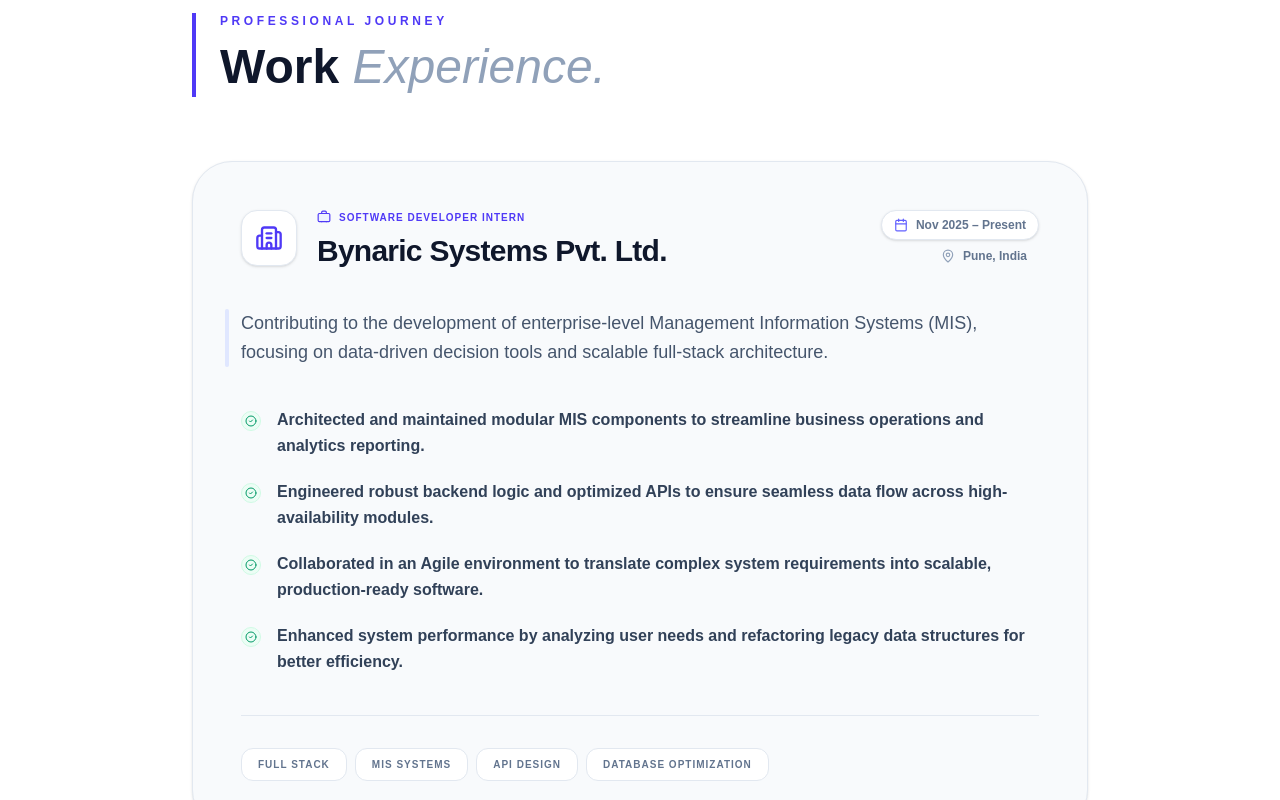
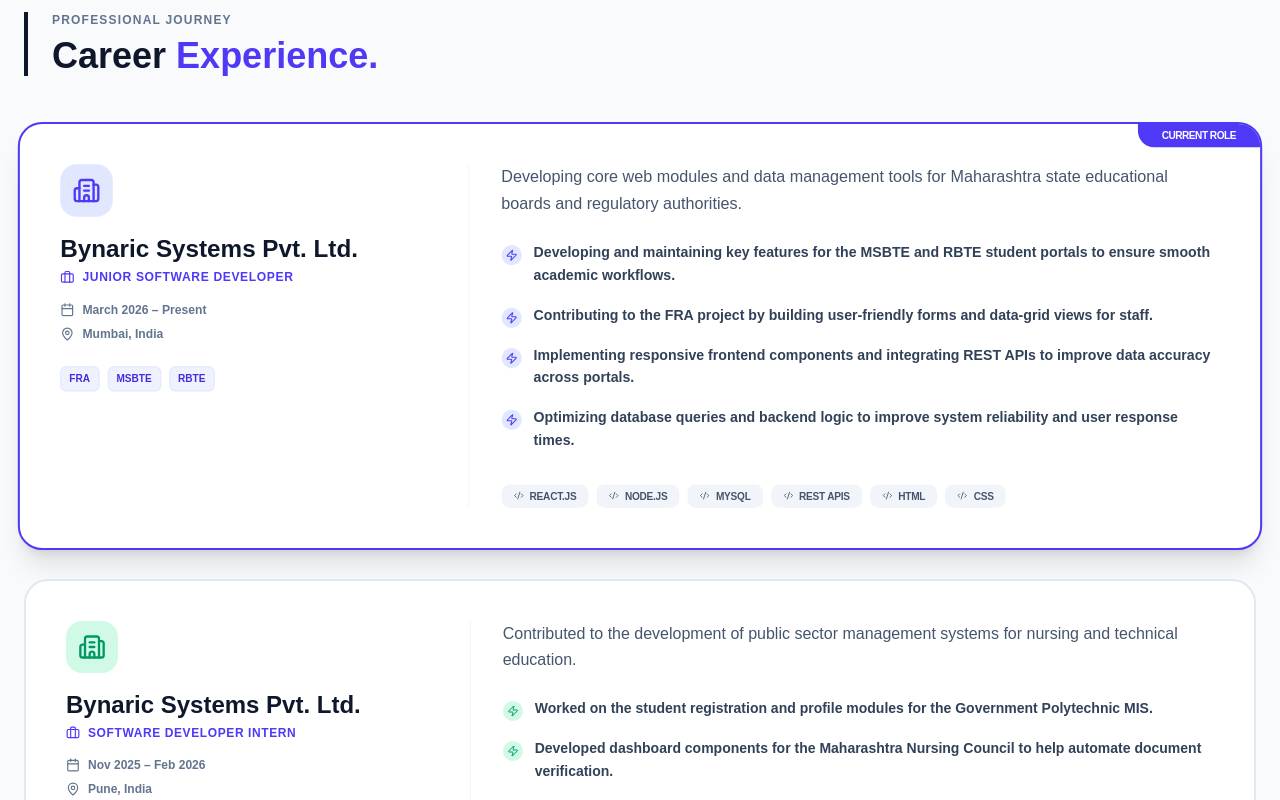
Before and after one commit to abhangakash/my-portfolio, a Next.js app: page / in a window 1280 px wide. Shown: the part 1980-2780 px from the top of the page. Built offline with nearby package versions, Linux system fonts and the light colour scheme.

Commit message:
professional experiance component updated

```diff
--- a/src/components/Experience.jsx
+++ b/src/components/Experience.jsx
@@ -1,106 +1,134 @@
 "use client";
 
 import { motion } from "framer-motion";
-import { Briefcase, Calendar, MapPin, CheckCircle2, Building2 } from "lucide-react";
+import { Briefcase, Calendar, MapPin, CheckCircle2, Building2, Code2, Zap } from "lucide-react";
 
 export default function Experience() {
   const experiences = [
     {
       company: "Bynaric Systems Pvt. Ltd.",
+      role: "Junior Software Developer",
+      type: "Full-time",
+      duration: "March 2026 – Present",
+      location: "Mumbai, India",
+      isCurrent: true,
+      color: "indigo",
+      projects: ["FRA", "MSBTE", "RBTE"],
+      description: "Developing core web modules and data management tools for Maharashtra state educational boards and regulatory authorities.",
+      achievements: [
+        "Developing and maintaining key features for the MSBTE and RBTE student portals to ensure smooth academic workflows.",
+        "Contributing to the FRA project by building user-friendly forms and data-grid views for staff.",
+        "Implementing responsive frontend components and integrating REST APIs to improve data accuracy across portals.",
+        "Optimizing database queries and backend logic to improve system reliability and user response times."
+      ],
+      skills: ["React.js", "Node.js", "MySQL", "REST APIs", "HTML", "CSS"]
+    },
+    {
+      company: "Bynaric Systems Pvt. Ltd.",
       role: "Software Developer Intern",
-      duration: "Nov 2025 – Present",
+      type: "Internship",
+      duration: "Nov 2025 – Feb 2026",
       location: "Pune, India",
-      description: "Contributing to the development of enterprise-level Management Information Systems (MIS), focusing on data-driven decision tools and scalable full-stack architecture.",
+      isCurrent: false,
+      color: "emerald",
+      projects: ["Polytechnic MIS", "Maharashtra Nursing Council"],
+      description: "Contributed to the development of public sector management systems for nursing and technical education.",
       achievements: [
-        "Architected and maintained modular MIS components to streamline business operations and analytics reporting.",
-        "Engineered robust backend logic and optimized APIs to ensure seamless data flow across high-availability modules.",
-        "Collaborated in an Agile environment to translate complex system requirements into scalable, production-ready software.",
-        "Enhanced system performance by analyzing user needs and refactoring legacy data structures for better efficiency."
+        "Worked on the student registration and profile modules for the Government Polytechnic MIS.",
+        "Developed dashboard components for the Maharashtra Nursing Council to help automate document verification.",
+        "Refactored existing code to improve frontend performance and maintainability across different modules.",
+        "Collaborated with the QA team to identify and resolve critical UI/UX bugs before project deployment."
       ],
-      skills: ["Full Stack", "MIS Systems", "API Design", "Database Optimization"]
+      skills: ["JavaScript", "React", "API Integration", "Git", "UI Design"]
     }
   ];
 
   return (
-    <section id="experience" className="bg-white py-24 px-6 border-y border-slate-100">
-      <div className="max-w-4xl mx-auto">
+    <section id="experience" className="bg-slate-50 py-16 md:py-24 px-4 sm:px-6">
+      <div className="max-w-7xl mx-auto">
 
-        {/* Section Header */}
-        <div className="mb-16 border-l-4 border-indigo-600 pl-6">
-          <h2 className="text-xs font-black tracking-[0.3em] text-indigo-600 uppercase mb-2">
-            Professional Journey
-          </h2>
-          <h3 className="text-4xl md:text-5xl font-black text-slate-900 leading-tight">
-            Work <span className="text-slate-400 font-light italic">Experience.</span>
-          </h3>
+        <div className="mb-12 border-l-4 border-slate-900 pl-6">
+          <h2 className="text-xs font-black tracking-widest text-slate-500 uppercase mb-2">Professional Journey</h2>
+          <h3 className="text-4xl font-black text-slate-900">Career <span className="text-indigo-600">Experience.</span></h3>
         </div>
 
-        <div className="space-y-12">
+        <div className="flex flex-col gap-8">
           {experiences.map((exp, idx) => (
             <motion.div
               key={idx}
               initial={{ opacity: 0, y: 20 }}
               whileInView={{ opacity: 1, y: 0 }}
               viewport={{ once: true }}
-              className="bg-slate-50 border border-slate-200 rounded-[2.5rem] p-8 md:p-12 shadow-sm hover:shadow-xl hover:border-indigo-200 transition-all duration-500 group"
+              className={`relative overflow-hidden bg-white border-2 rounded-3xl p-6 md:p-10 transition-all duration-300 ${
+                exp.isCurrent ? 'border-indigo-600 shadow-xl scale-[1.01]' : 'border-slate-200 opacity-90'
+              }`}
             >
-              {/* Job Header */}
-              <div className="flex flex-col md:flex-row md:items-start justify-between mb-10 gap-6">
-                <div className="flex gap-5">
-                  <div className="hidden sm:flex w-14 h-14 bg-white rounded-2xl border border-slate-200 items-center justify-center text-indigo-600 shadow-sm group-hover:bg-indigo-600 group-hover:text-white transition-colors duration-500">
+              {/* Status Ribbon for Current Role */}
+              {exp.isCurrent && (
+                <div className="absolute top-0 right-0 bg-indigo-600 text-white px-6 py-1 rounded-bl-2xl font-black text-[10px] uppercase tracking-tighter">
+                  Current Role
+                </div>
+              )}
+
+              <div className="flex flex-col lg:flex-row gap-8">
+                {/* Left Side: Basic Info */}
+                <div className="lg:w-1/3">
+                  <div className={`inline-flex p-3 rounded-2xl mb-4 ${exp.isCurrent ? 'bg-indigo-100 text-indigo-600' : 'bg-emerald-100 text-emerald-600'}`}>
                     <Building2 size={28} />
                   </div>
-                  <div>
-                    <div className="flex items-center gap-2 text-indigo-600 mb-2">
-                      <Briefcase size={14} className="fill-indigo-50" />
-                      <span className="font-black uppercase tracking-widest text-[10px]">{exp.role}</span>
+                  <h4 className="text-2xl font-black text-slate-900 mb-1">{exp.company}</h4>
+                  <div className="flex items-center gap-2 font-bold text-indigo-600 mb-4 uppercase text-xs tracking-wider">
+                    <Briefcase size={14} /> {exp.role}
                   </div>
-                    <h4 className="text-3xl font-bold text-slate-900 tracking-tight">{exp.company}</h4>
+
+                  <div className="space-y-2 mb-6">
+                    <div className="flex items-center gap-2 text-slate-500 text-xs font-bold">
+                      <Calendar size={14} /> {exp.duration}
+                    </div>
+                    <div className="flex items-center gap-2 text-slate-500 text-xs font-bold">
+                      <MapPin size={14} /> {exp.location}
                     </div>
                   </div>
 
-                <div className="flex flex-col md:items-end text-slate-500 text-xs font-bold gap-2">
-                  <div className="flex items-center gap-2 bg-white px-3 py-1.5 rounded-full border border-slate-200 shadow-sm">
-                    <Calendar size={14} className="text-indigo-500" /> {exp.duration}
-                  </div>
-                  <div className="flex items-center gap-2 px-3">
-                    <MapPin size={14} className="text-slate-400" /> {exp.location}
-                  </div>
+                  {/* Project Tags */}
+                  <div className="flex flex-wrap gap-2">
+                    {exp.projects.map(p => (
+                      <span key={p} className={`px-2 py-1 rounded-md text-[10px] font-black border ${exp.isCurrent ? 'bg-indigo-50 border-indigo-100 text-indigo-700' : 'bg-emerald-50 border-emerald-100 text-emerald-700'}`}>
+                        {p}
+                      </span>
+                    ))}
                   </div>
                 </div>
 
-              {/* Summary */}
-              <div className="relative mb-10">
-                <p className="text-slate-600 text-lg leading-relaxed font-medium relative z-10">
+                {/* Right Side: Details */}
+                <div className="lg:w-2/3 border-t lg:border-t-0 lg:border-l border-slate-100 pt-6 lg:pt-0 lg:pl-8">
+                  <p className="text-slate-600 font-medium mb-6 leading-relaxed">
                     {exp.description}
                   </p>
-                <div className="absolute -left-4 top-0 bottom-0 w-1 bg-indigo-100 rounded-full" />
+
+                  <div className="space-y-4 mb-8">
+                    {exp.achievements.map((item, i) => (
+                      <div key={i} className="flex items-start gap-3 group">
+                        <div className={`mt-1 flex-shrink-0 w-5 h-5 rounded-full flex items-center justify-center ${exp.isCurrent ? 'bg-indigo-100' : 'bg-emerald-100'}`}>
+                          <Zap size={12} className={exp.isCurrent ? 'text-indigo-600' : 'text-emerald-600'} />
                         </div>
-
-              {/* Achievements List */}
-              <div className="grid gap-5 mb-10">
-                {exp.achievements.map((point, i) => (
-                  <div key={i} className="flex items-start gap-4 group/point">
-                    <div className="mt-1 flex-shrink-0 w-5 h-5 rounded-full bg-emerald-50 border border-emerald-100 flex items-center justify-center group-hover/point:bg-emerald-500 transition-colors">
-                      <CheckCircle2 size={12} className="text-emerald-600 group-hover/point:text-white transition-colors" />
-                    </div>
-                    <p className="text-slate-700 leading-relaxed font-semibold text-sm md:text-base">{point}</p>
+                        <p className="text-slate-700 text-sm font-semibold leading-relaxed">{item}</p>
                       </div>
                     ))}
                   </div>
 
-              {/* Tech Stack Used in this Job */}
-              <div className="flex flex-wrap gap-2 pt-8 border-t border-slate-200">
+                  <div className="flex flex-wrap gap-2">
                     {exp.skills.map(skill => (
-                  <span key={skill} className="px-4 py-2 bg-white border border-slate-200 text-slate-500 rounded-xl text-[10px] font-black uppercase tracking-widest hover:border-indigo-300 hover:text-indigo-600 transition-colors cursor-default">
-                    {skill}
+                      <span key={skill} className="flex items-center gap-1.5 px-3 py-1 bg-slate-100 text-slate-600 rounded-lg text-[10px] font-bold uppercase tracking-tight">
+                        <Code2 size={10} /> {skill}
                       </span>
                     ))}
+                  </div>
+                </div>
               </div>
             </motion.div>
           ))}
         </div>
-
       </div>
     </section>
   );
```
Lines whose indentation alone changed are shown as unchanged.
